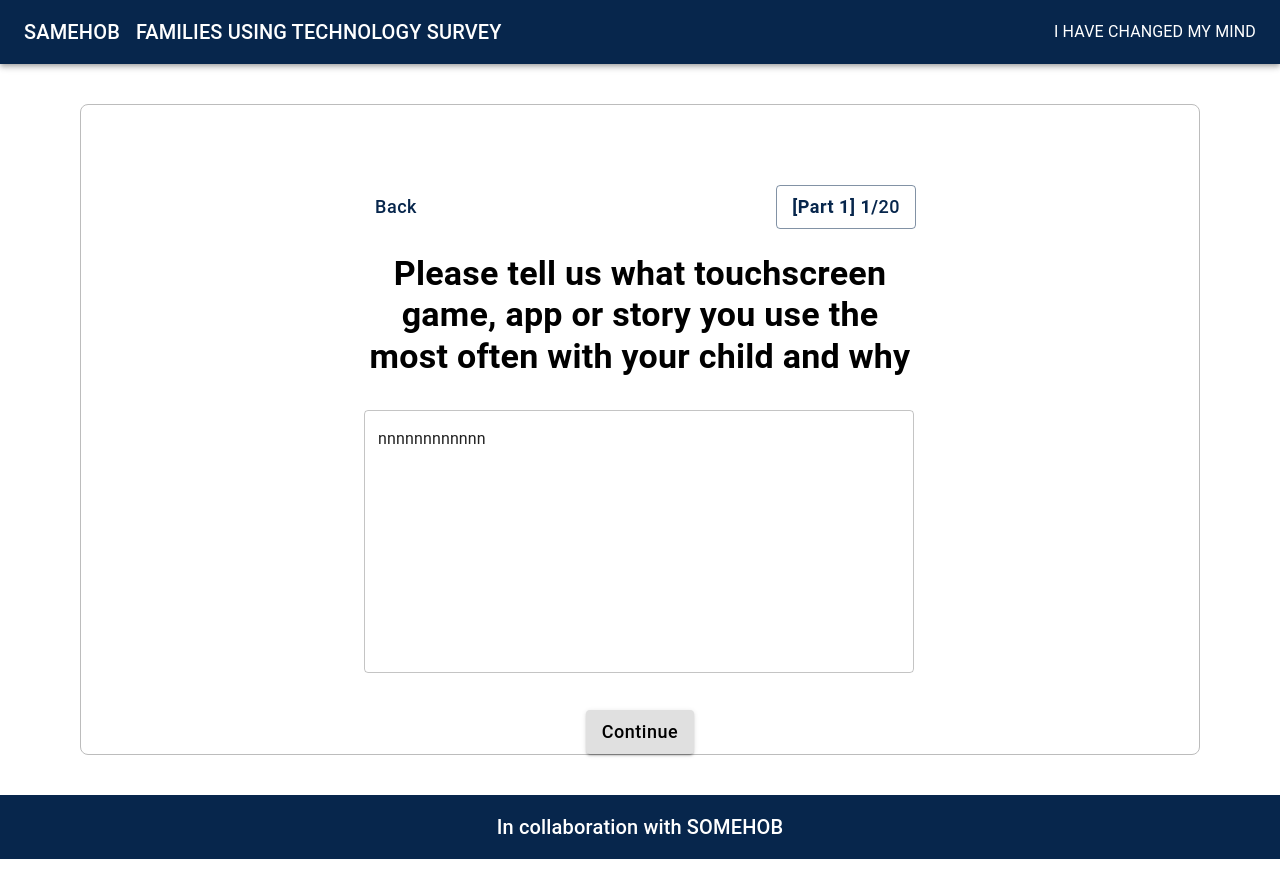
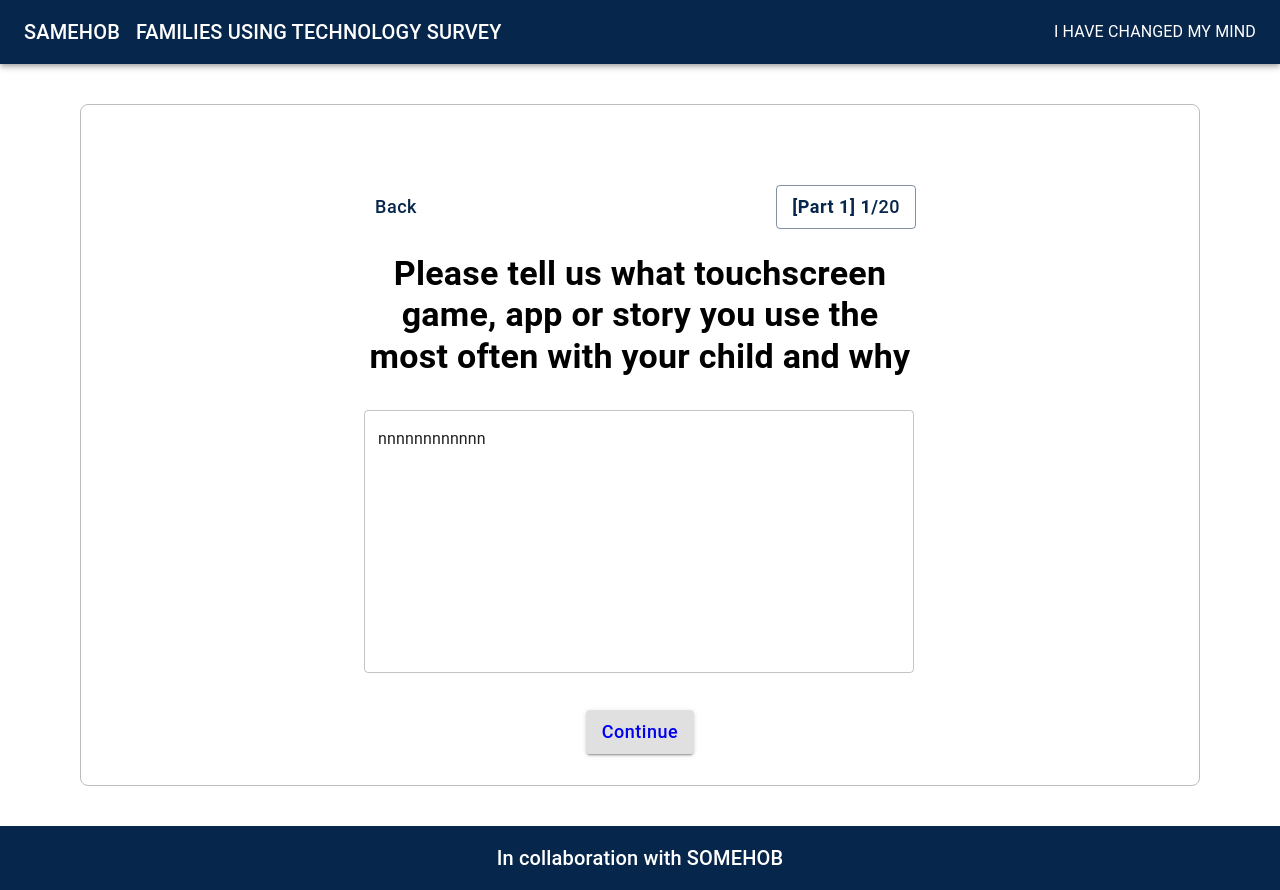
Before and after one commit to TinaYounge/Survey-website, a React (Create React App) app: page /page4 in a window 1280 px wide. Before the commit the page ends 859 px from the top, so only its background shows below. Built offline with nearby package versions, Linux system fonts and the light colour scheme.

Commit message:
add the redux page4

```diff
--- a/src/Components/LanguageBox.js
+++ b/src/Components/LanguageBox.js
@@ -10,7 +10,7 @@ import CheckCircleIcon from "@mui/icons-material/CheckCircle";
 import CheckCircleOutlineIcon from "@mui/icons-material/CheckCircleOutline";
 import Checkbox from "@mui/material/Checkbox";
 import { makeStyles } from "@mui/styles";
-import { useDispatch } from "react-redux";
+import { useDispatch, useSelector } from "react-redux";
 import { UserUpdate } from "../redux/UserInfo/UserAction";
 import { Link } from "react-router-dom";
 
@@ -56,20 +56,21 @@ const MenuProps = {
 const names = ["Select all", "Chinese", "English", "Vietnamese"];
 
 export default function LanguageBox() {
+  const userInfo = useSelector((state) => state.user);
   const classes = useStyles();
   const dispatch = useDispatch();
-  const [langInfo, setLangInfo] = useState({
-    language: [],
-  });
+  const [langInfo, setLangInfo] = useState(userInfo);
   const [personName, setPersonName] = React.useState([]);
   const handleChange = (event) => {
     const {
       target: { value },
     } = event;
     setPersonName(typeof value === "string" ? value.split(",") : value);
-    setLangInfo({ ...langInfo, language: event.target.value });
+    setLangInfo({ ...userInfo, language: event.target.value });
   };
-const PushInfo=()=>{dispatch(UserUpdate(langInfo))}
+  const PushInfo = () => {
+    dispatch(UserUpdate(langInfo));
+  };
   return (
     <div>
       <FormControl sx={{ width: "100%" }}>
@@ -105,7 +106,7 @@ const PushInfo=()=>{dispatch(UserUpdate(langInfo))}
         fullWidth={true}
         variant="outlined"
         className={classes.buttonPage2}
-        onClick={() => setLangInfo({ language: "not to say" })}
+        onClick={() => setLangInfo({ ...userInfo, language: "not to say" })}
       >
         <Checkbox
           className={classes.checkBox}
@@ -116,15 +117,17 @@ const PushInfo=()=>{dispatch(UserUpdate(langInfo))}
       </Button>
 
       <Stack direction="row" justifyContent="center" my={5}>
-       <Link to="/page4"> <Button
+        <Link to="/page4">
+          {" "}
+          <Button
             variant="contained"
             color="inherit"
             sx={{ width: "300px" }}
             onClick={PushInfo}
           >
             Continue{" "}
-        </Button>{" "}</Link>
-
+          </Button>{" "}
+        </Link>
       </Stack>
     </div>
   );
--- a/src/Components/TextFill.js
+++ b/src/Components/TextFill.js
@@ -1,11 +1,15 @@
-import * as React from 'react';
-import Box from '@mui/material/Box';
+import React, {  useState } from "react";
+import { Box, Container, Typography, Stack, Button } from "@mui/material";
 import TextField from '@mui/material/TextField';
-
+import { useDispatch, useSelector } from "react-redux";
+import { UserUpdate } from "../redux/UserInfo/UserAction";
+import { Link } from "react-router-dom";
 export default function TextFill() {
+    const userInfo = useSelector((state) => state.user);
+  const dispatch = useDispatch();
+  const [textFill, setTextFill] = useState(userInfo);
   return (
     <Box
-
     >
       <TextField
        sx={{
@@ -18,8 +22,15 @@ export default function TextFill() {
       rows={10}
       color="warning"
       defaultValue="nnnnnnnnnnnn"
+      onChange={(e)=>setTextFill({...textFill,note: e.target.value })}
         />
-
+          <Stack direction="row" justifyContent="center">
+          <Link to="/page5">
+            <Button variant="contained" color="inherit" onClick={()=>dispatch(UserUpdate(textFill))}>
+              Continue
+            </Button>
+            </Link>
+          </Stack>
     </Box>
   );
 }
--- a/src/Pages/Page4.js
+++ b/src/Pages/Page4.js
@@ -12,7 +12,7 @@ function Page4() {
           mx: 10,
           my: 5,
           borderRadius: "8px",
-          minHeight: "75vh",
+          minHeight: "85vh",
         }}
       >
         <Container maxWidth="sm">
@@ -34,11 +34,7 @@ function Page4() {
             often with your child and why{" "}
           </Typography>
           <TextFill />
-          <Stack direction="row" justifyContent="center">
-            <Button variant="contained" color="inherit">
-              Continue
-            </Button>
-          </Stack>
+
         </Container>
       </Box>
     </div>
--- a/src/redux/UserInfo/UserAction.js
+++ b/src/redux/UserInfo/UserAction.js
@@ -1,5 +1,4 @@
 import { GET_USER_FAIL, GET_USER_REQUEST, GET_USER_SUCCESS } from "./UserType";
-
 
 export const UserRequest = () => {
   return {
@@ -14,6 +13,8 @@ export const UserSuccess = (state) => {
   };
 };
 
+
+
 export const UserFail = () => {
   return {
     type: GET_USER_FAIL,
@@ -22,10 +23,7 @@ export const UserFail = () => {
 };
 
 export const UserUpdate = (roleUpdate) => {
-    return (dispatch) => {
-        dispatch(UserSuccess(roleUpdate));
-        console.log("Tinaaaa",roleUpdate)
-
-      };
-
+  return (dispatch) => {
+    dispatch(UserSuccess(roleUpdate));
+  };
 };
```
Also changed, not shown: src/redux/store.js (+1 -8 lines), src/redux/UserInfo/UserReducer.js (line endings or trailing spaces), src/redux/index.js (added), 1 other file (tests, documents, lock files or other folders). Lines whose indentation alone changed are shown as unchanged.
